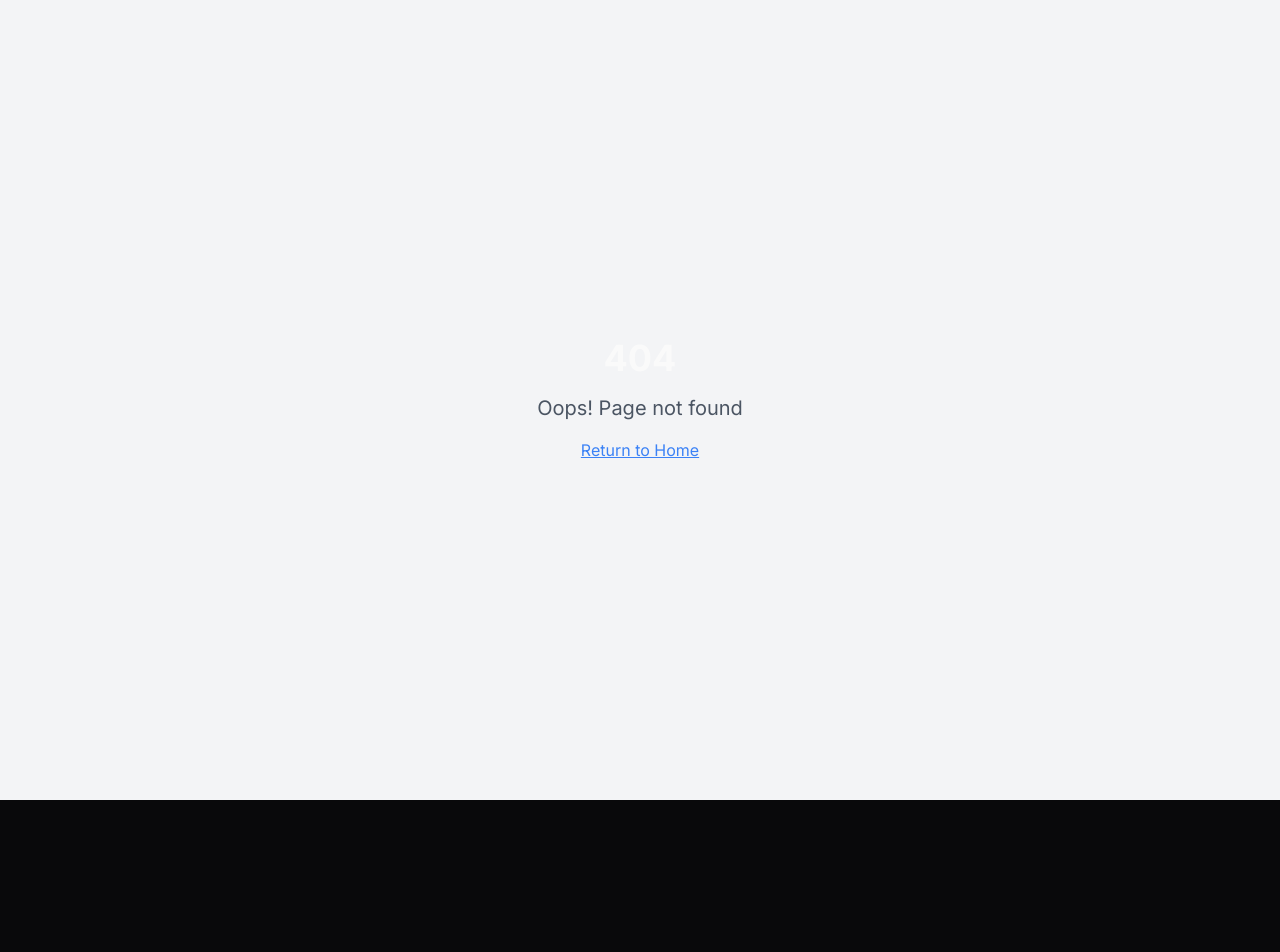
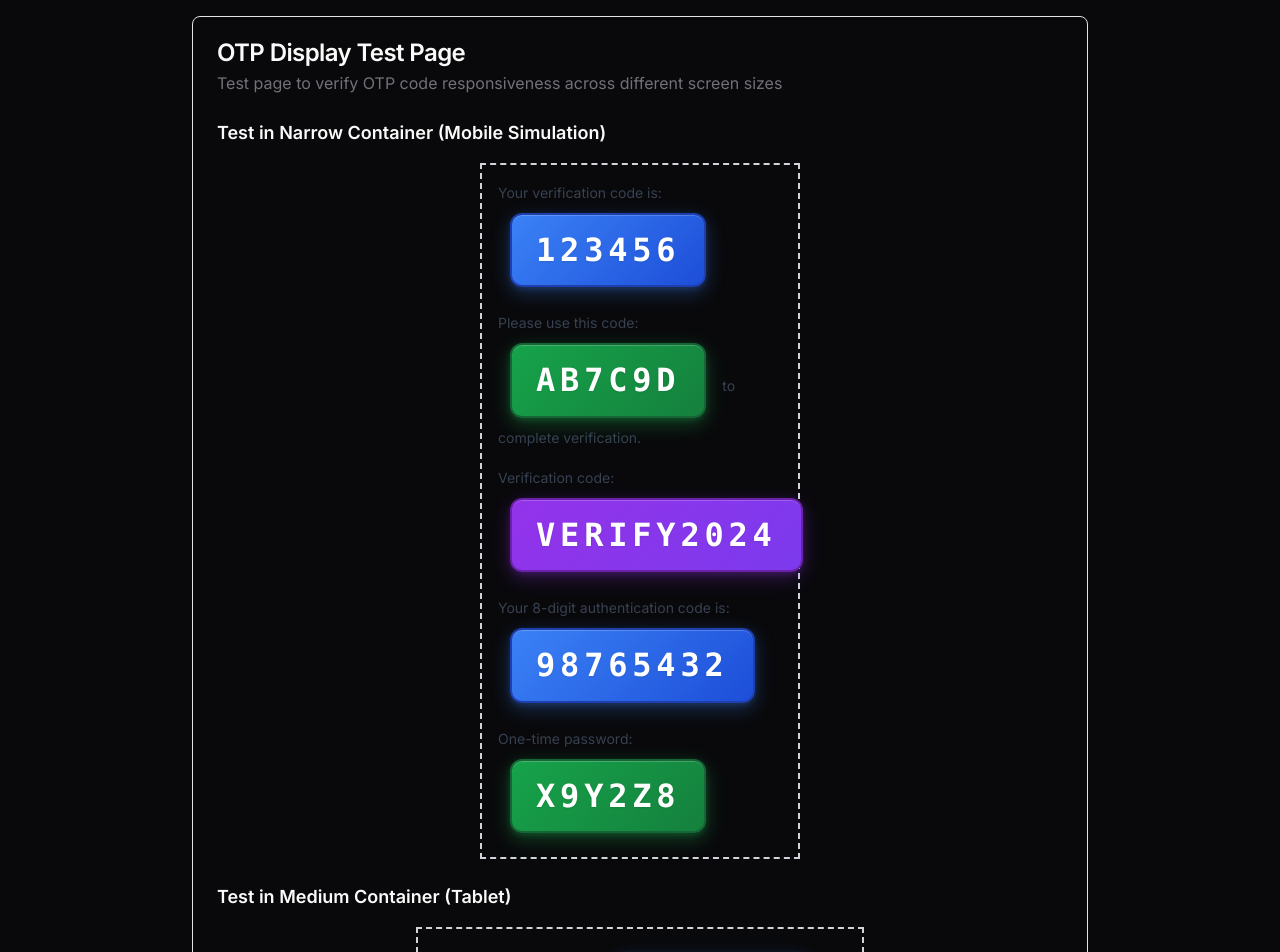
Before and after one commit to JewelPaul/temp-mail-infinity, a React (Vite) app: page /otp-test in a window 1280 px wide. Before the commit this address had no page. Shown: the top 952 px of the page. Before the commit the page ends 800 px from the top, so only its background shows below. Built offline with nearby package versions, Linux system fonts and the light colour scheme.

Commit message:
Add OTP test page to demonstrate overflow issues
Co-authored-by: JewelPaul <134228145+JewelPaul@users.noreply.github.com>

```diff
--- a/src/App.tsx
+++ b/src/App.tsx
@@ -10,6 +10,7 @@ import Contact from "./pages/Contact";
 import TermsAndConditions from "./pages/TermsAndConditions";
 import PrivacyPolicy from "./pages/PrivacyPolicy";
 import CookiePolicy from "./pages/CookiePolicy";
+import OTPTestPage from "./components/OTPTestPage";
 
 import NotFound from "./pages/NotFound";
 
@@ -33,6 +34,7 @@ const App = () => {
             <Route path="/terms" element={<TermsAndConditions />} />
             <Route path="/privacy" element={<PrivacyPolicy />} />
             <Route path="/cookies" element={<CookiePolicy />} />
+            <Route path="/otp-test" element={<OTPTestPage />} />
 
             {/* ADD ALL CUSTOM ROUTES ABOVE THE CATCH-ALL "*" ROUTE */}
             <Route path="*" element={<NotFound />} />
--- /dev/null
+++ b/src/components/OTPTestPage.tsx
@@ -0,0 +1,78 @@
+import { Card, CardContent, CardHeader, CardTitle } from "@/components/ui/card";
+import { Button } from "@/components/ui/button";
+
+const OTPTestPage = () => {
+  const sampleEmailContent = `
+    <p>Your verification code is: <span class="otp-code otp-numeric" data-otp="123456" title="Click to copy OTP code">123456</span></p>
+    <p>Please use this code: <span class="otp-code otp-alphanumeric" data-otp="AB7C9D" title="Click to copy OTP code">AB7C9D</span> to complete verification.</p>
+    <p>Verification code: <span class="otp-code otp-verification" data-otp="VERIFY2024" title="Click to copy OTP code">VERIFY2024</span></p>
+    <p>Your 8-digit authentication code is: <span class="otp-code otp-numeric" data-otp="98765432" title="Click to copy OTP code">98765432</span></p>
+    <p>One-time password: <span class="otp-code otp-alphanumeric" data-otp="X9Y2Z8" title="Click to copy OTP code">X9Y2Z8</span></p>
+  `;
+
+  return (
+    <div className="min-h-screen bg-background p-4">
+      <div className="max-w-4xl mx-auto space-y-6">
+        <Card>
+          <CardHeader>
+            <CardTitle>OTP Display Test Page</CardTitle>
+            <p className="text-muted-foreground">
+              Test page to verify OTP code responsiveness across different screen sizes
+            </p>
+          </CardHeader>
+          <CardContent className="space-y-6">
+            {/* Test in narrow container */}
+            <div>
+              <h3 className="text-lg font-semibold mb-4">Test in Narrow Container (Mobile Simulation)</h3>
+              <div className="max-w-xs border-2 border-dashed border-gray-300 p-4 mx-auto">
+                <div
+                  className="email-content-area prose prose-sm max-w-none"
+                  dangerouslySetInnerHTML={{ __html: sampleEmailContent }}
+                />
+              </div>
+            </div>
+
+            {/* Test in medium container */}
+            <div>
+              <h3 className="text-lg font-semibold mb-4">Test in Medium Container (Tablet)</h3>
+              <div className="max-w-md border-2 border-dashed border-gray-300 p-4 mx-auto">
+                <div
+                  className="email-content-area prose prose-sm max-w-none"
+                  dangerouslySetInnerHTML={{ __html: sampleEmailContent }}
+                />
+              </div>
+            </div>
+
+            {/* Test in full width */}
+            <div>
+              <h3 className="text-lg font-semibold mb-4">Test in Full Width (Desktop)</h3>
+              <div className="border-2 border-dashed border-gray-300 p-4">
+                <div
+                  className="email-content-area prose prose-sm max-w-none"
+                  dangerouslySetInnerHTML={{ __html: sampleEmailContent }}
+                />
+              </div>
+            </div>
+
+            {/* Screen size info */}
+            <div className="bg-gray-100 p-4 rounded">
+              <h4 className="font-semibold mb-2">Current Screen Info:</h4>
+              <p className="text-sm">
+                Resize your browser window to test different screen sizes.
+                The OTP codes should remain within their containers without horizontal overflow.
+              </p>
+            </div>
+
+            <div className="flex justify-center">
+              <Button onClick={() => window.location.href = '/'}>
+                Back to Home
+              </Button>
+            </div>
+          </CardContent>
+        </Card>
+      </div>
+    </div>
+  );
+};
+
+export default OTPTestPage;
```
